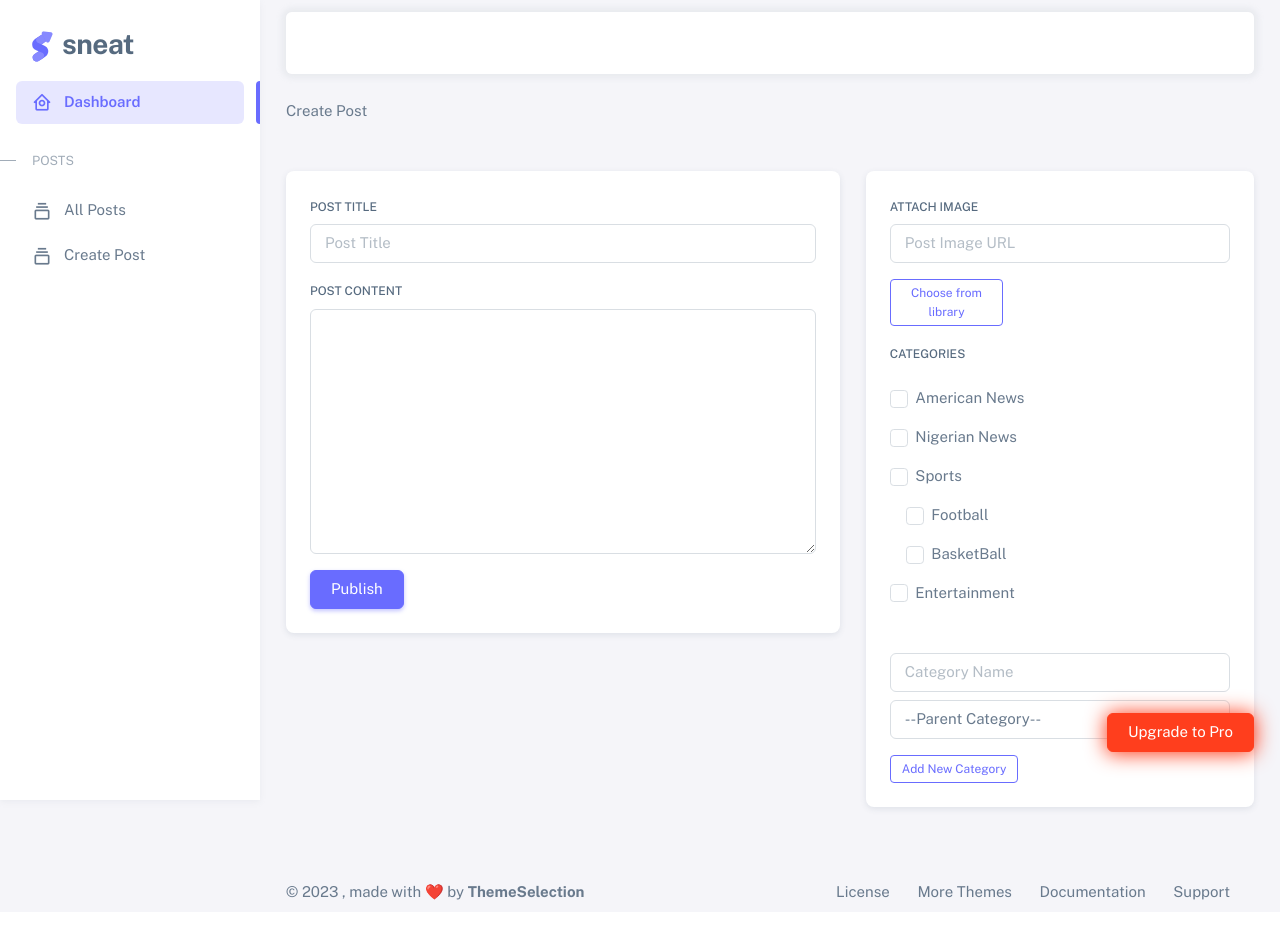
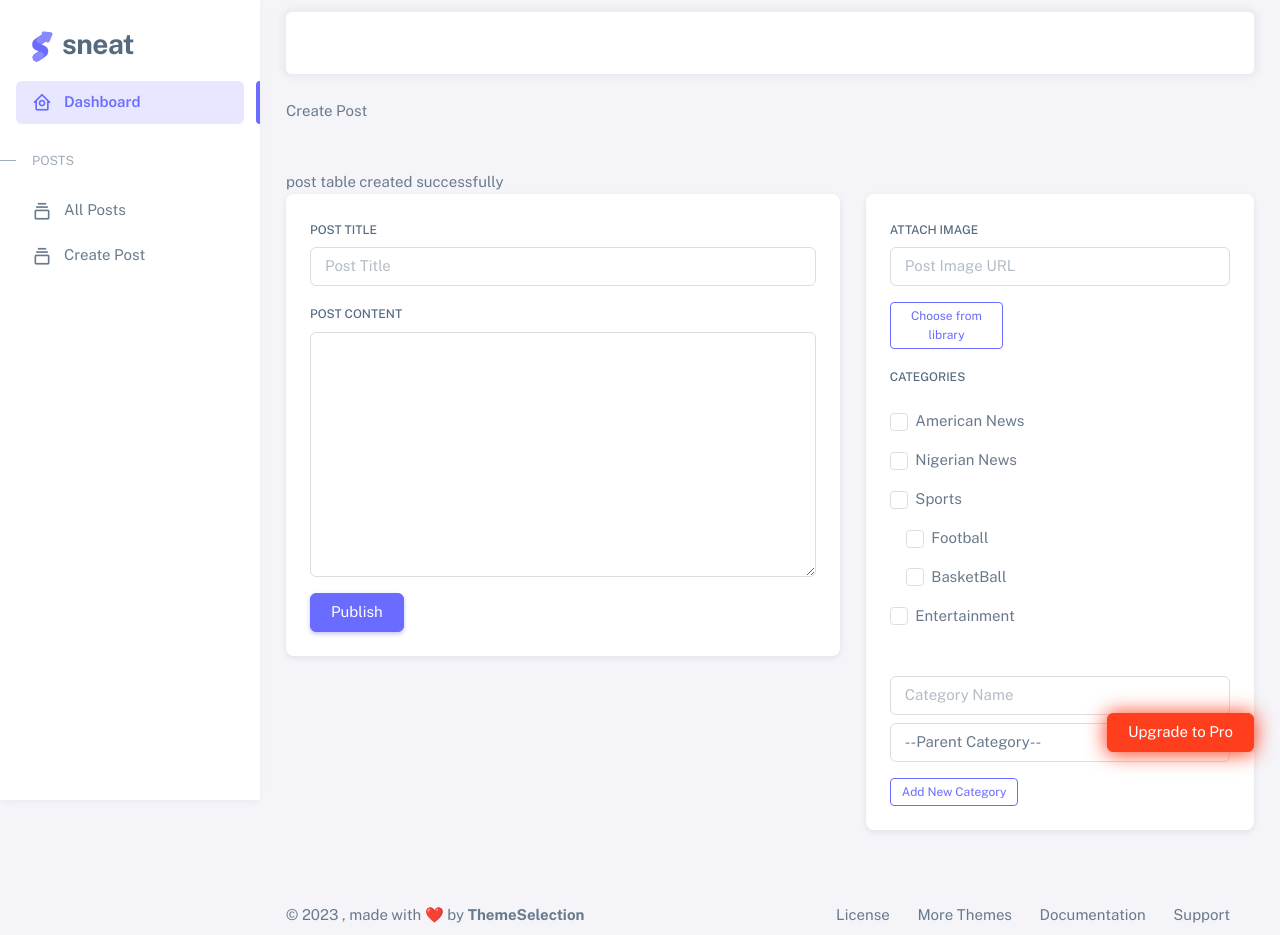
Before and after one commit to chifarol/webcapz-capstone-project, a PHP site: page /php/create-post.php in a window 1280 px wide. Before the commit the page ends 900 px from the top, so only its background shows below. Run offline with PHP 8.4, Linux system fonts and the light colour scheme.

Commit message:
posts table created

```diff
--- a/dashboard-admin/php/create-post.php
+++ b/dashboard-admin/php/create-post.php
@@ -41,7 +41,14 @@
                     <div class="mb-5">
                         <span>Create Post</span>
                     </div>
+                    <div>
+                        <?php
+                        require('functions/create-post-handler.php')
+                        ?>
+                    </div>
                     <div class="mb-3">
+                        <!-- parent form -->
+                        <form enctype="multipart/form-data" id="create-post-form" method="post"></form>
                         <div class="row">
                             <!-- Basic -->
                             <div class="col-md-7">
@@ -49,14 +56,13 @@
                                     <div class="card-body demo-vertical-spacing demo-only-element">
                                         <div>
                                             <label for="defaultFormControlInput" class="form-label">Post Title</label>
-                                            <input type="text" class="form-control" id="defaultFormControlInput" placeholder="Post Title" name="post-title" aria-describedby="defaultFormControlHelp">
+                                            <input form="create-post-form" type="text" class="form-control" id="defaultFormControlInput" placeholder="Post Title" name="post-title" aria-describedby="defaultFormControlHelp" required>
                                         </div>
                                         <div>
                                             <label for="exampleFormControlTextarea1" class="form-label">Post Content</label>
-                                            <textarea class="form-control" id="exampleFormControlTextarea1" rows="10"></textarea>
+                                            <textarea form="create-post-form" class="form-control" id="exampleFormControlTextarea1" rows="10" name="post-content"></textarea required>
                                         </div>
-                                        <button type="button" class="btn btn-primary">Publish
-                                        </button>
+                                        <input type="submit" name="submit-post" form="create-post-form" class="btn btn-primary" value="Publish" />
                                     </div>
                                 </div>
                             </div>
@@ -68,7 +74,7 @@
 
                                         <div>
                                             <label for="post-image" class="form-label">Attach Image</label>
-                                            <input type="text" class="form-control mb-2" id="defaultFormControlInput" placeholder="Post Image URL" name="post-image-url" aria-describedby="defaultFormControlHelp">
+                                            <input form="create-post-form" type="text" class="form-control mb-2" id="defaultFormControlInput" placeholder="Post Image URL" name="post-image-url" aria-describedby="defaultFormControlHelp" required>
                                             <div class="col-lg-4 col-md-6">
                                                 <div class="mt-3">
                                                     <!-- Button trigger modal -->
@@ -87,7 +93,7 @@
                                                                 <div class="modal-body">
 
                                                                     <div>
-                                                                        <input type="file" class="form-control d-none" id="post-image">
+                                                                        <input type="file" class="form-control d-none" id="post-image" name="post-image" form="create-post-form" accept="image/jpeg, image/png, image/jpg">
                                                                         <label type="button" class="btn btn-primary btn-sm mb-2" for="post-image">Upload Image
                                                                         </label>
                                                                     </div>
@@ -108,43 +114,44 @@
                                             <label for="exampleFormControlTextarea1" class="form-label">Categories</label>
                                             <div>
                                                 <div class="form-check mt-3">
-                                                    <input class="form-check-input" type="checkbox" value="" id="defaultCheck1">
+                                                    <input class="form-check-input" type="checkbox" value="American News" id="defaultCheck1" name="category" form="create-post-form">
                                                     <label class="form-check-label" for="defaultCheck1"> American News </label>
                                                 </div>
                                                 <div class="form-check mt-3">
-                                                    <input class="form-check-input" type="checkbox" value="" id="defaultCheck1">
+                                                    <input class="form-check-input" type="checkbox" value="Nigerian News" id="defaultCheck1" name="category" form="create-post-form">
                                                     <label class="form-check-label" for="defaultCheck1"> Nigerian News </label>
                                                 </div>
                                                 <div class="form-check mt-3">
-                                                    <input class="form-check-input" type="checkbox" value="" id="defaultCheck1">
+                                                    <input class="form-check-input" type="checkbox" value="Sports" id="defaultCheck1" name="category" form="create-post-form">
                                                     <label class="form-check-label" for="defaultCheck1"> Sports </label>
                                                 </div>
                                                 <div class="form-check mt-3 ms-3">
-                                                    <input class="form-check-input" type="checkbox" value="" id="defaultCheck1">
+                                                    <input class="form-check-input" type="checkbox" value="Football" id="defaultCheck1" name="category" form="create-post-form">
                                                     <label class="form-check-label" for="defaultCheck1"> Football </label>
                                                 </div>
                                                 <div class="form-check mt-3 ms-3">
-                                                    <input class="form-check-input" type="checkbox" value="" id="defaultCheck1">
+                                                    <input class="form-check-input" type="checkbox" value="BasketBall" id="defaultCheck1" name="category" form="create-post-form">
                                                     <label class="form-check-label" for="defaultCheck1"> BasketBall </label>
                                                 </div>
                                                 <div class="form-check mt-3">
-                                                    <input class="form-check-input" type="checkbox" value="" id="defaultCheck1">
+                                                    <input class="form-check-input" type="checkbox" value="Entertainment" id="defaultCheck1" name="category" form="create-post-form">
                                                     <label class="form-check-label" for="defaultCheck1"> Entertainment </label>
                                                 </div>
                                             </div>
                                             <!-- add new category -->
                                             <div class="mt-5">
-                                                <input type="text" class="form-control" id="defaultFormControlInput" placeholder="Category Name" name="post-title" aria-describedby="defaultFormControlHelp">
-                                                <select id="defaultSelect" class="form-select mt-2">
+                                                <input type="text" class="form-control" id="defaultFormControlInput" placeholder="Category Name" name="new-category" form="create-post-form" aria-describedby="defaultFormControlHelp">
+
+                                                <select id="defaultSelect" class="form-select mt-2" form="create-post-form" name="parent-category">
                                                     <option>--Parent Category--</option>
                                                     <option value="1">American News</option>
                                                     <option value="2">Sports</option>
                                                     <option value="3">Nigerian News</option>
-                                                    <option value="3">Entertainment</option>
+                                                    <option value="4">Entertainment</option>
                                                 </select>
-                                                <a type="button" href="#" class="btn btn-outline-primary btn-sm mt-3">
+                                                <div type="button" href="#" class="btn btn-outline-primary btn-sm mt-3">
                                                     Add New Category
-                                                </a>
+                                                </div>
                                             </div>
                                             <!--/ add new category -->
                                         </div>
--- a/dashboard-admin/php/db.php
+++ b/dashboard-admin/php/db.php
@@ -2,7 +2,7 @@
 $servername = "localhost";
 $username = "root";
 $password = "";
-$dbname = "mydb";
+$dbname = "swiss_blog";
 
 // Create connection
 $conn = mysqli_connect($servername, $username, $password, $dbname);
@@ -11,47 +11,20 @@ if (!$conn) {
     die("Connection failed: " . mysqli_connect_error());
 }
 
+$sql = "CREATE TABLE IF NOT EXISTS posts (
+    id INT(4) UNSIGNED AUTO_INCREMENT PRIMARY KEY,
+    post_title VARCHAR(100) NOT NULL,
+    post_content TEXT(30) NOT NULL,
+    post_image_path VARCHAR(100) NOT NULL,
+    category_id INT(2) DEFAULT 0,
+    published_date TIMESTAMP DEFAULT CURRENT_TIMESTAMP,
+    last_modified_date TIMESTAMP DEFAULT CURRENT_TIMESTAMP ON UPDATE CURRENT_TIMESTAMP
+    )";
 
-$sql = "SELECT id, firstname, lastname FROM MyGuests WHERE lastname='micheal'";
-$result = mysqli_query($conn, $sql);
-
-if (mysqli_num_rows($result) > 0) {
-    // output data of each row
-    while ($row = mysqli_fetch_assoc($result)) {
-        echo "id: " . $row["id"] . " - Name: " . $row["firstname"] . " " . $row["lastname"] . "<br>";
-    }
+if (mysqli_query($conn, $sql)) {
+    echo "post table created successfully";
 } else {
-    echo "0 results";
+    echo "Error creating post table: " . mysqli_error($conn);
 }
 
-// // Prepare an insert statement
-// $sql = "INSERT INTO MyGuests (firstname, lastname, email) VALUES (? ,?, ?)";
-// $stmt = mysqli_prepare($conn, $sql);
-// if ($stmt) {
-//     // Bind variables to the prepared statement as parameters
-//     mysqli_stmt_bind_param($stmt, "sss", $firstname, $lastname, $email);
-
-//     /* Set the parameters values and execute
-//     the statement again to insert another row */
-//     $firstname = "Hermione";
-//     $lastname = "Granger";
-//     $email = "hermionegranger@mail.com";
-//     mysqli_stmt_execute($stmt);
-
-//     /* Set the parameters values and execute
-//     the statement to insert a row */
-//     $firstname = "Ron";
-//     $lastname = "Weasley";
-//     $email = "ronweasley@mail.com";
-//     mysqli_stmt_execute($stmt);
-
-//     echo "Records inserted successfully.";
-// } else {
-//     echo "ERROR: Could not prepare query: $sql. " . mysqli_error($conn);
-// }
-
-// // Close statement
-// mysqli_stmt_close($stmt);
-
-// Close connection
 mysqli_close($conn);
--- /dev/null
+++ b/dashboard-admin/php/functions/create-post-handler.php
@@ -0,0 +1,40 @@
+<?php
+require('./db.php');
+
+if (isset($_POST['submit-post'])) {
+    global $conn;
+}
+
+
+// if (isset($_POST['submit-post'])) {
+//     echo "<br>post-title";
+//     echo "<br>";
+//     echo $_POST['post-title'];
+
+//     echo "<br>post-content";
+//     echo "<br>";
+//     echo $_POST['post-content'];
+
+//     echo "<br>post-image-url";
+//     echo "<br>";
+//     echo $_POST['post-image-url'];
+
+//     echo "<br>post-image";
+//     echo "<br>";
+//     var_dump($_FILES['post-image']);
+
+
+//     echo "<br>post-category";
+//     echo "<br>";
+//     echo $_POST['category'];
+
+
+//     echo "<br>new-category";
+//     echo "<br>";
+//     echo $_POST['new-category'];
+
+
+//     echo "<br>parent-category";
+//     echo "<br>";
+//     echo $_POST['parent-categories'];
+// }
```
